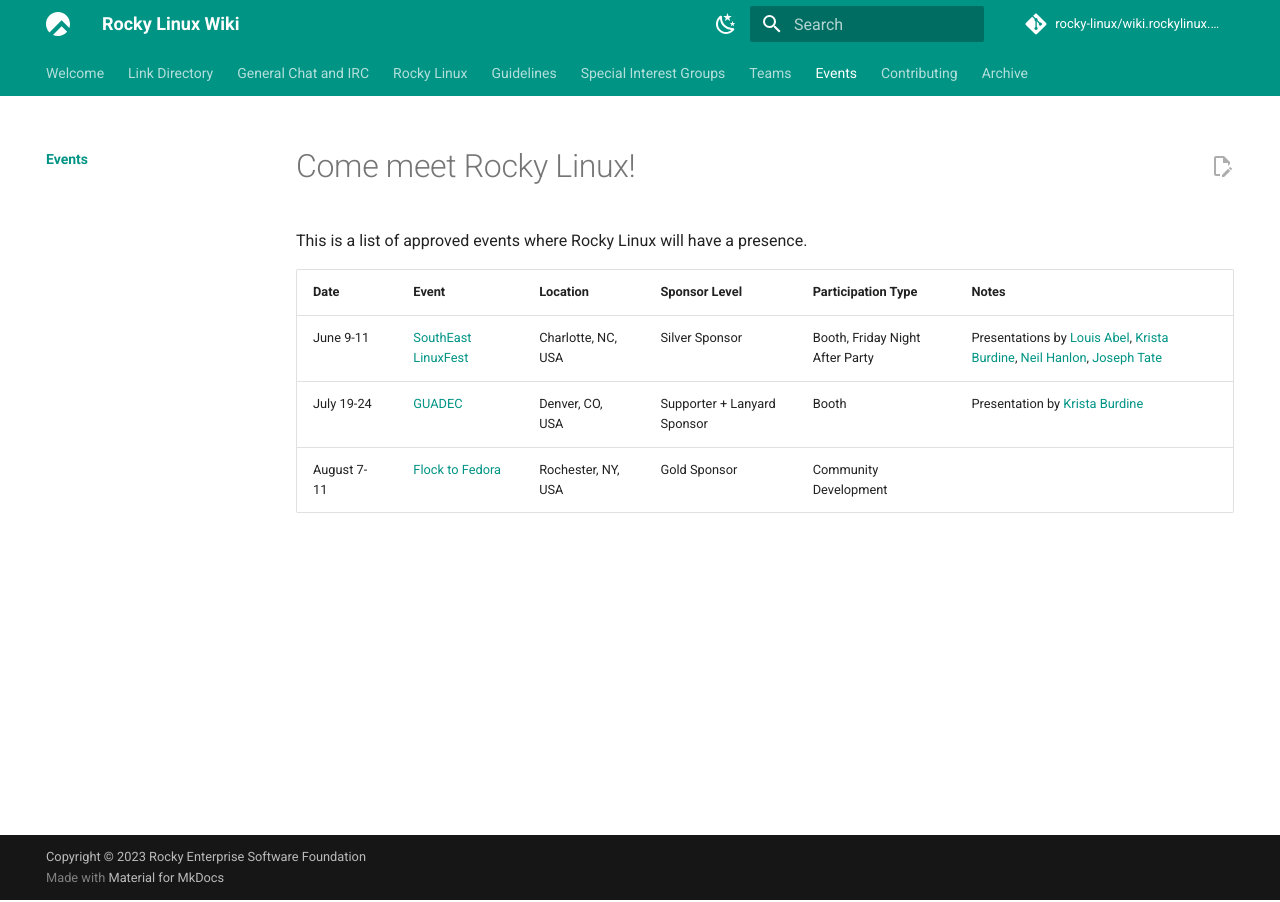
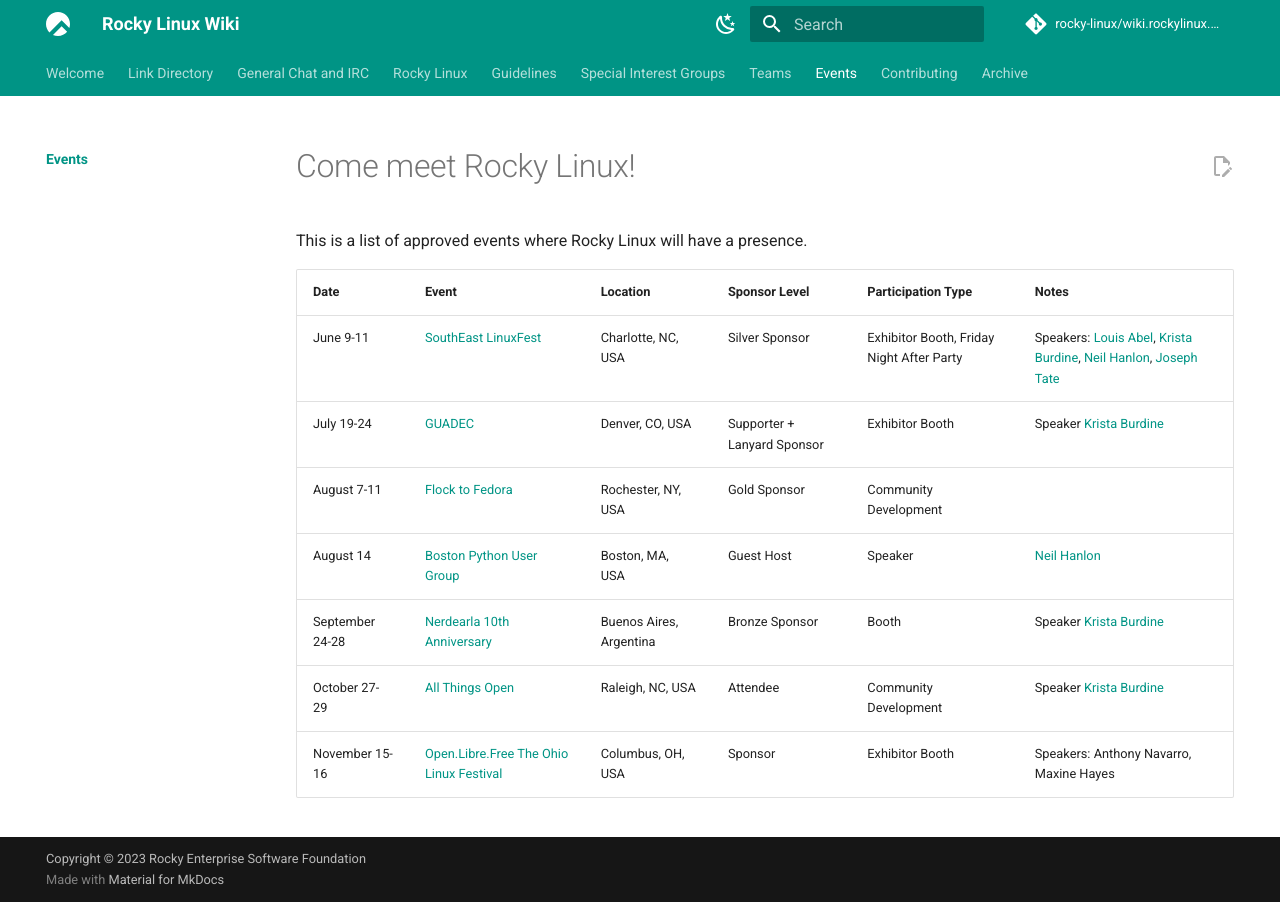
Before and after one commit to rocky-linux/wiki.rockylinux.org, an MkDocs documentation site: the page built from docs/events/index.md, in a window 1280 px wide. Built offline with MkDocs 1.6.1 and Material for MkDocs 9.7.7, drawn with Linux system fonts in a browser that asks for light colours; comment, search, counter and statistics services are not loaded.

Commit message:
Update index.md
events updates for 2024 september-november

```diff
--- a/docs/events/index.md
+++ b/docs/events/index.md
@@ -8,6 +8,10 @@
 
 |Date|Event|Location|Sponsor Level|Participation Type|Notes|
 |-|-|-|-|-|-|
-|June 9-11|[SouthEast LinuxFest](https://southeastlinuxfest.org/)|Charlotte, NC, USA|Silver Sponsor|Booth, Friday Night After Party|Presentations by [Louis Abel](https://speakers.southeastlinuxfest.org/southeast-linux-fest-2024/speaker/XYNUTC/), [Krista Burdine](https://speakers.southeastlinuxfest.org/southeast-linux-fest-2024/speaker/FKCSRW/), [Neil Hanlon](https://speakers.southeastlinuxfest.org/southeast-linux-fest-2024/speaker/RQTB3D/), [Joseph Tate](https://speakers.southeastlinuxfest.org/southeast-linux-fest-2024/speaker/UGM9KS/)
-|July 19-24|[GUADEC](https://events.gnome.org/event/209/)|Denver, CO, USA|Supporter + Lanyard Sponsor|Booth|Presentation by [Krista Burdine](https://events.gnome.org/event/209/contributions/745/)
+|June 9-11|[SouthEast LinuxFest](https://southeastlinuxfest.org/)|Charlotte, NC, USA|Silver Sponsor|Exhibitor Booth, Friday Night After Party|Speakers: [Louis Abel](https://speakers.southeastlinuxfest.org/southeast-linux-fest-2024/speaker/XYNUTC/), [Krista Burdine](https://speakers.southeastlinuxfest.org/southeast-linux-fest-2024/speaker/FKCSRW/), [Neil Hanlon](https://speakers.southeastlinuxfest.org/southeast-linux-fest-2024/speaker/RQTB3D/), [Joseph Tate](https://speakers.southeastlinuxfest.org/southeast-linux-fest-2024/speaker/UGM9KS/)|
+|July 19-24|[GUADEC](https://events.gnome.org/event/209/)|Denver, CO, USA|Supporter + Lanyard Sponsor|Exhibitor Booth|Speaker [Krista Burdine](https://events.gnome.org/event/209/contributions/745/)|
 |August 7-11|[Flock to Fedora](https://flocktofedora.org/)|Rochester, NY, USA|Gold Sponsor|Community Development||
+|August 14|[Boston Python User Group](https://about.bostonpython.com/)|Boston, MA, USA|Guest Host|Speaker|[Neil Hanlon](https://www.youtube.com/watch?v=WrWh949dans)|
+|September 24-28|[Nerdearla 10th Anniversary](https://nerdear.la/en/)|Buenos Aires, Argentina|Bronze Sponsor|Booth|Speaker [Krista Burdine](https://nerdear.la/en/speakers/krista-burdine/)|
+October 27-29|[All Things Open](https://2024.allthingsopen.org/)|Raleigh, NC, USA|Attendee|Community Development|Speaker [Krista Burdine](https://2024.allthingsopen.org/speakers/krista-burdine)|
+November 15-16|[Open.Libre.Free The Ohio Linux Festival](https://olfconference.org/)|Columbus, OH, USA|Sponsor|Exhibitor Booth|Speakers: Anthony Navarro, Maxine Hayes|
```
